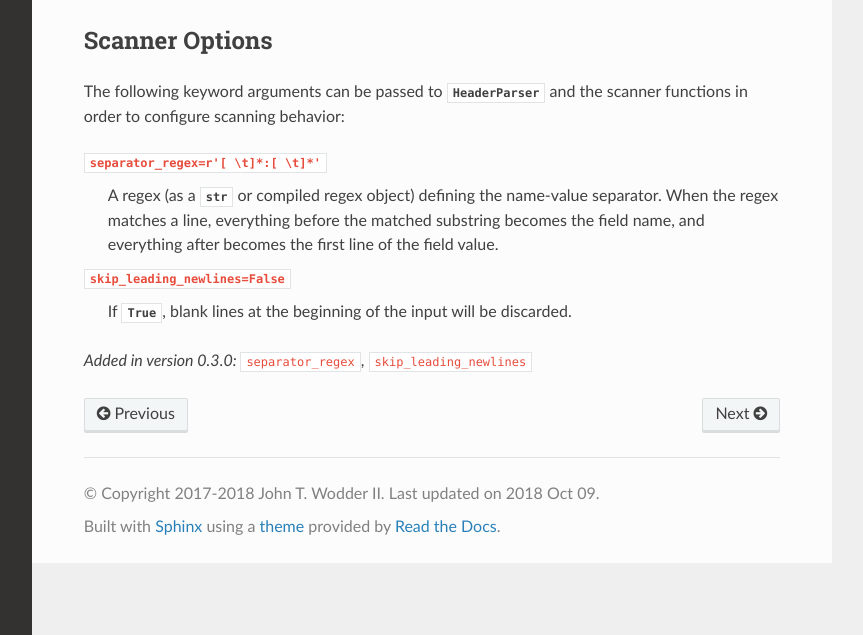
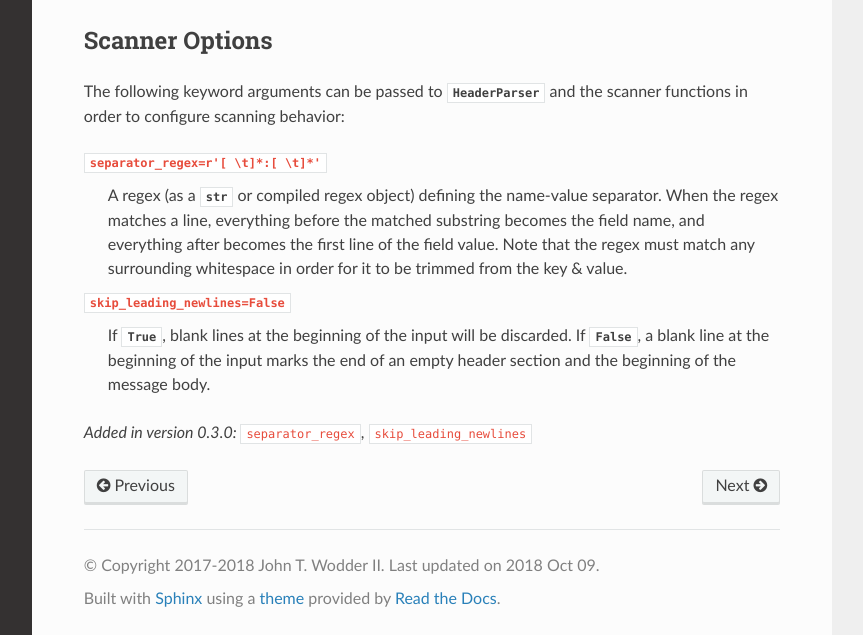
Before and after one commit to wheelodex/headerparser, a Sphinx documentation site: the page built from docs/scanner.rst, in a window 1280 px wide and 1143 px high. Shown: the part 508-1143 px from the top of the window, without its empty margins (268-1131 px from the left). Built offline with Sphinx 7.4.7 and the Read the Docs theme 2.0.0, drawn with Linux system fonts in a browser that asks for light colours.

Commit message:
Docs tweaks

```diff
--- a/docs/scanner.rst
+++ b/docs/scanner.rst
@@ -19,10 +19,13 @@ functions in order to configure scanning behavior:
    A regex (as a `str` or compiled regex object) defining the name-value
    separator.  When the regex matches a line, everything before the matched
    substring becomes the field name, and everything after becomes the first
-   line of the field value.
+   line of the field value.  Note that the regex must match any surrounding
+   whitespace in order for it to be trimmed from the key & value.
 
 ``skip_leading_newlines=False``
-   If `True`, blank lines at the beginning of the input will be discarded.
+   If `True`, blank lines at the beginning of the input will be discarded.  If
+   `False`, a blank line at the beginning of the input marks the end of an
+   empty header section and the beginning of the message body.
 
 .. versionadded:: 0.3.0
     ``separator_regex``, ``skip_leading_newlines``
```
